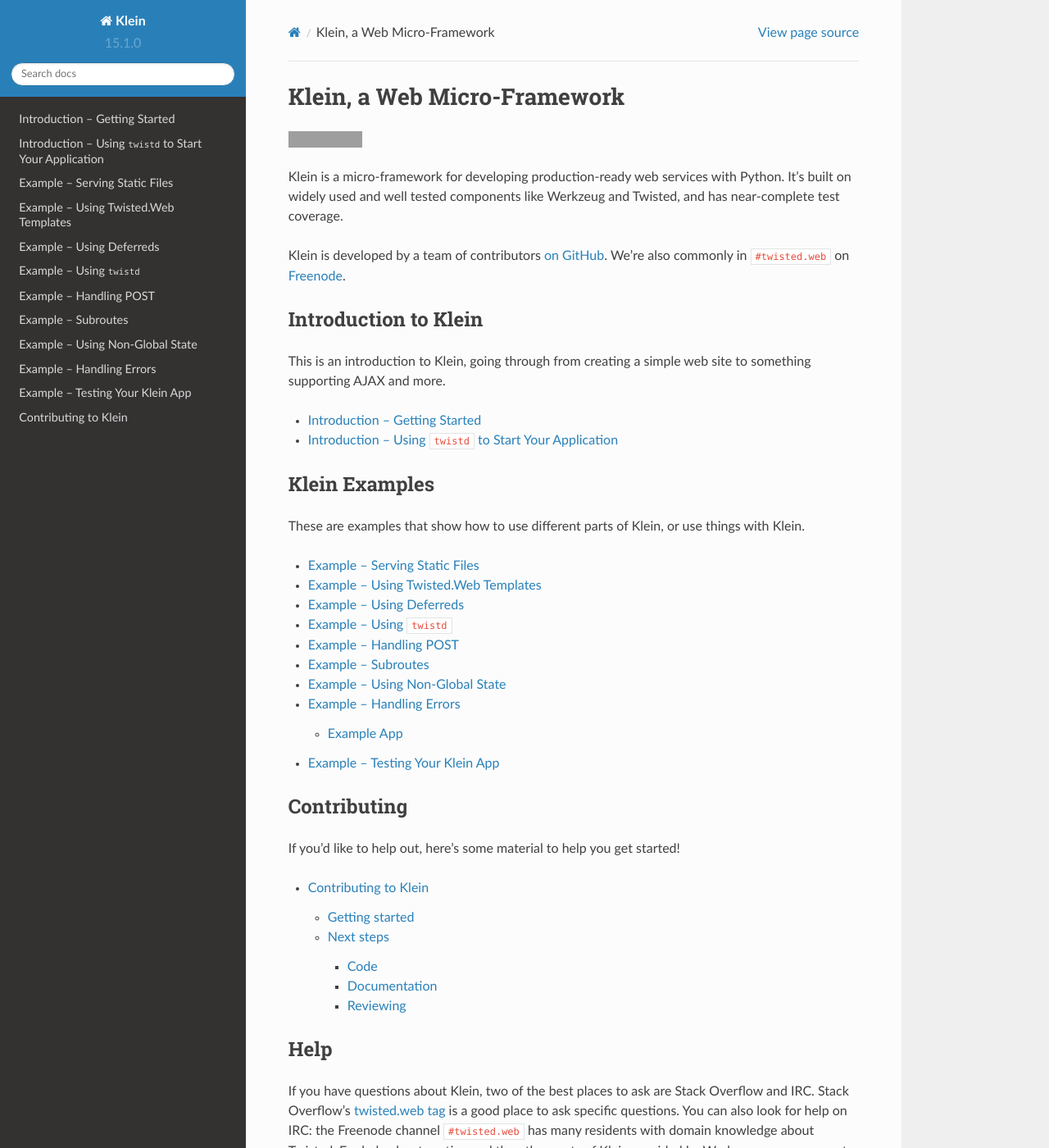
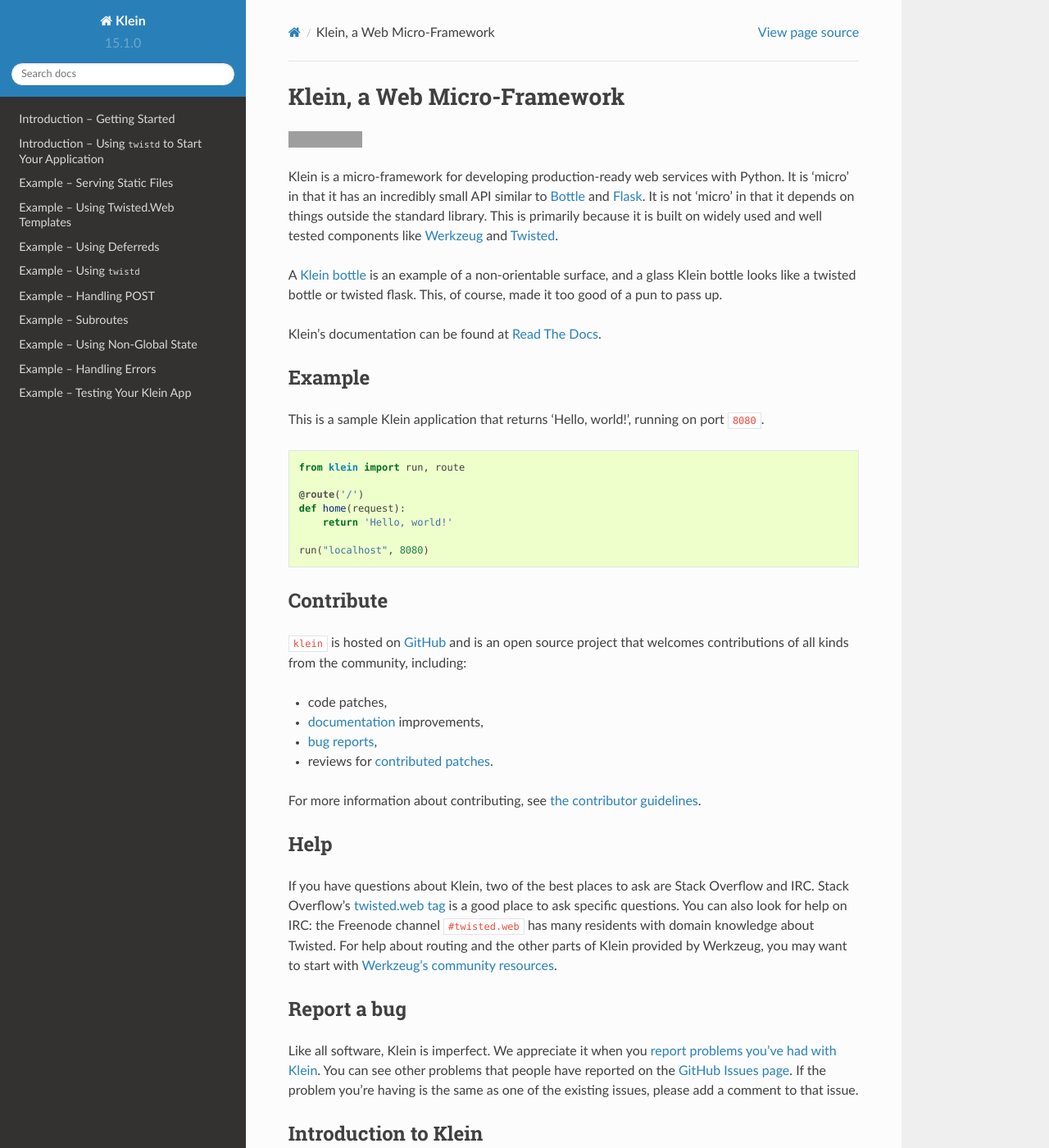
Before and after one commit to twisted/klein, a Sphinx documentation site: the page built from docs/index.rst, in a window 1280 px wide and 1400 px high. Shown: the whole window at 82% size. Built offline with Sphinx 7.4.7 and the Read the Docs theme 2.0.0, drawn with Linux system fonts in a browser that asks for light colours; some of the changed lines change nothing that is shown; some of the changed text lies outside the part shown; grey boxes are pictures that could not be loaded.

Commit message:
Splice README.rst into index.rst
Their verbiage and purpose overlaps, so this keeps them from drifting
apart (as they had indeed done). With this change the `README` should
continue showing up on GitHub and being helpful there, while on Read The
Docs the index page will show that same information.

```diff
--- a/docs/index.rst
+++ b/docs/index.rst
@@ -1,14 +1,7 @@
-============================
-Klein, a Web Micro-Framework
-============================
+.. _readme:
 
-.. image:: https://travis-ci.org/twisted/klein.png?branch=master
+.. include:: ../README.rst
 
-Klein is a micro-framework for developing production-ready web services with Python.
-It's built on widely used and well tested components like Werkzeug and Twisted, and has near-complete test coverage.
-
-Klein is developed by a team of contributors `on GitHub <https://github.com/twisted/klein>`_.
-We're also commonly in ``#twisted.web`` on `Freenode <http://freenode.net>`_.
 
 
 Introduction to Klein
@@ -39,22 +32,3 @@
     examples/nonglobalstate
     examples/handlingerrors
     examples/testing
-
-
-Contributing
-============
-
-If you'd like to help out, here's some material to help you get started!
-
-.. toctree::
-
-    contributing
-
-
-Help
-====
-
-If you have questions about Klein, two of the best places to ask are Stack Overflow and IRC.
-Stack Overflow's `twisted.web tag <stackoverflow.com/questions/tagged/twisted.web?sort=newest>`_ is a good place to ask specific questions.
-You can also look for help on IRC: the Freenode channel ``#twisted.web`` has many residents with domain knowledge about Twisted.
-For help about routing and the other parts of Klein provided by Werkzeug, you may want to start with `Werkzeug's community resources <http://werkzeug.pocoo.org/community/>`_.
```
